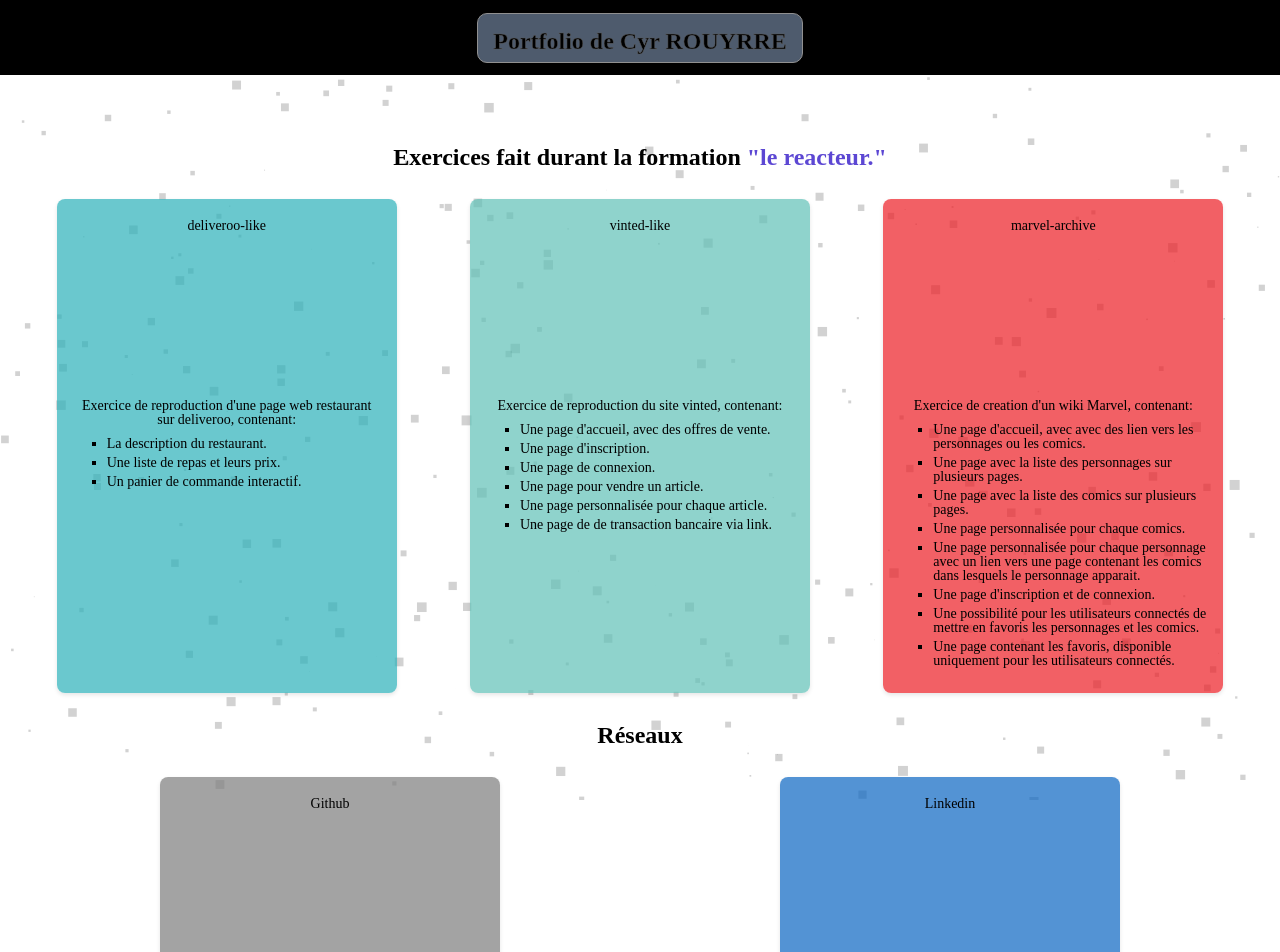
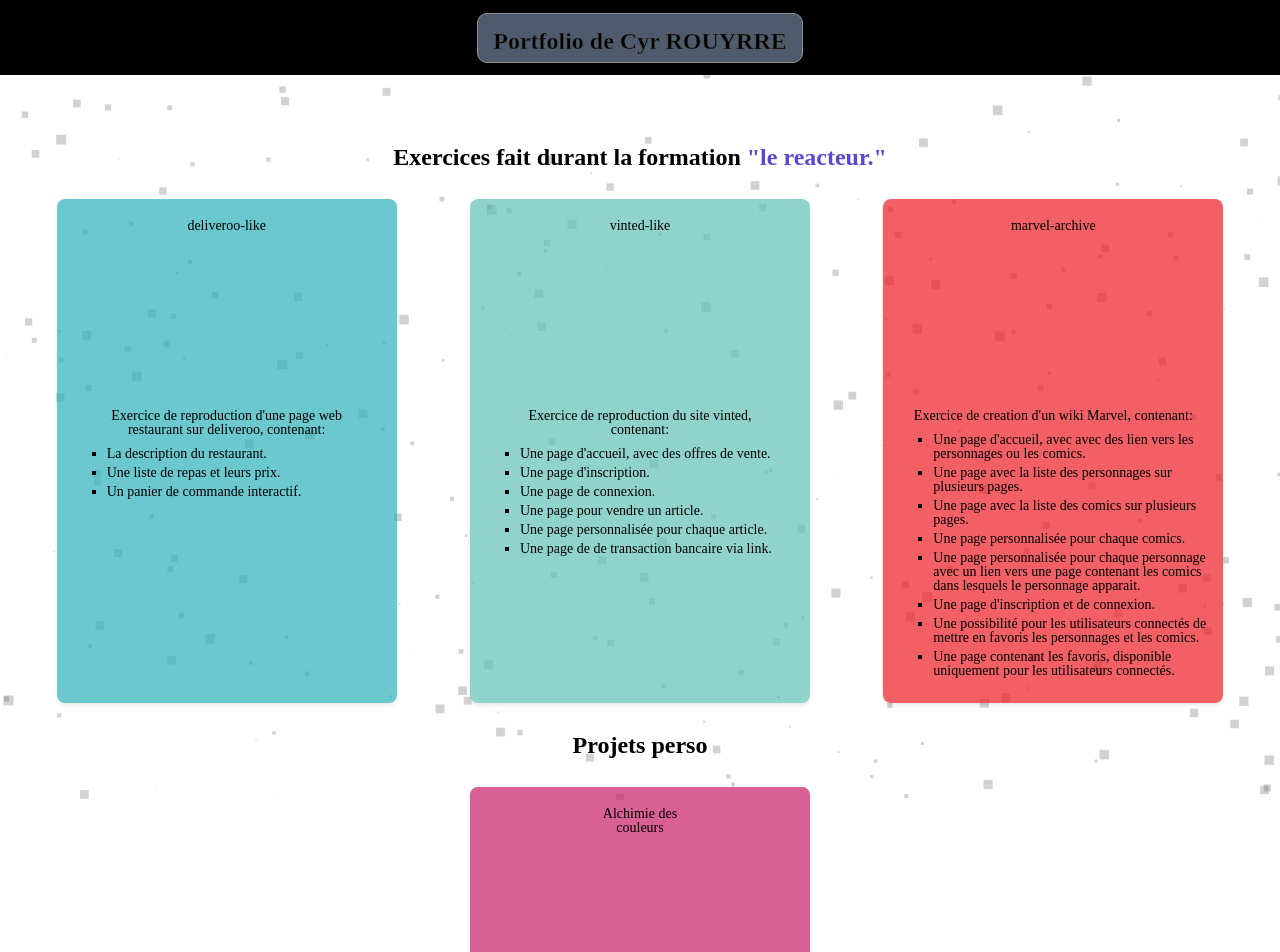
Before and after one commit to CyrSciencer/portfolio, a React (Vite) app: page / in a window 1280 px wide. Shown: the top 952 px of the page. Built offline with nearby package versions, Linux system fonts and the light colour scheme; no server answers.

Commit message:
added project

```diff
--- a/src/components/door/Door.module.css
+++ b/src/components/door/Door.module.css
@@ -5,5 +5,6 @@
   background-color: transparent; /* Ensure the div itself is transparent */
   /* border: 1px solid red; */
   position: absolute;
+  margin-top: 20px;
   z-index: 1; /* Ensure door is above particles (-1) but below text (2) */
 }
--- a/src/components/portfolioCard/PortfolioCard.css
+++ b/src/components/portfolioCard/PortfolioCard.css
@@ -13,7 +13,7 @@
 }
 
 .card > p {
-  margin-bottom: 10px;
+  margin: 10px;
 }
 
 .card ul {
--- a/src/components/portfolioCard/PortfolioCard.jsx
+++ b/src/components/portfolioCard/PortfolioCard.jsx
@@ -18,7 +18,7 @@ const PortfolioCard = ({
       <div className="doorContainer">
         <Particules colorParticule={particulesColor} />
         <Door modelColor={modelColor} onPressing={() => linkClick(link)} />
-        <p>{title}</p>
+        <p className="card-title">{title}</p>
       </div>
       <p>{description}</p>
       <ul>
--- a/src/pages/home/Home.jsx
+++ b/src/pages/home/Home.jsx
@@ -68,6 +68,19 @@ const Home = () => {
               />
             </div>
           </div>
+          <div className="projet-perso">
+            <h2>Projets perso</h2>
+            <div className="projet-perso-container">
+              <PortfolioCard
+                title="Alchimie des couleurs"
+                description="un site qui permet d'expérimenter et composer avec les couleurs, à utiliser pour des projets ou par simple curiosité."
+                link="https://alchimie-des-couleurs.com"
+                particulesColor="rgb(149, 255, 126)"
+                modelColor="rgb(116, 192, 255)"
+                backgroundColor="rgb(200,29,100,0.7)"
+              />
+            </div>
+          </div>
           <div className="réseaux">
             <h2>Réseaux</h2>
             <div className="réseaux-container">
--- a/src/pages/home/home.css
+++ b/src/pages/home/home.css
@@ -69,13 +69,15 @@ main {
 }
 
 .exercices,
-.réseaux {
+.réseaux,
+.projet-perso {
   display: flex;
   flex-direction: column;
 }
 
 .exercices h2,
-.réseaux h2 {
+.réseaux h2,
+.projet-perso h2 {
   text-align: center;
   margin: 20px;
   font-size: 24px;
@@ -88,7 +90,8 @@ main {
 }
 
 .exercice-container,
-.réseaux-container {
+.réseaux-container,
+.projet-perso-container {
   display: flex;
   justify-content: space-around;
   flex-wrap: wrap;
```
